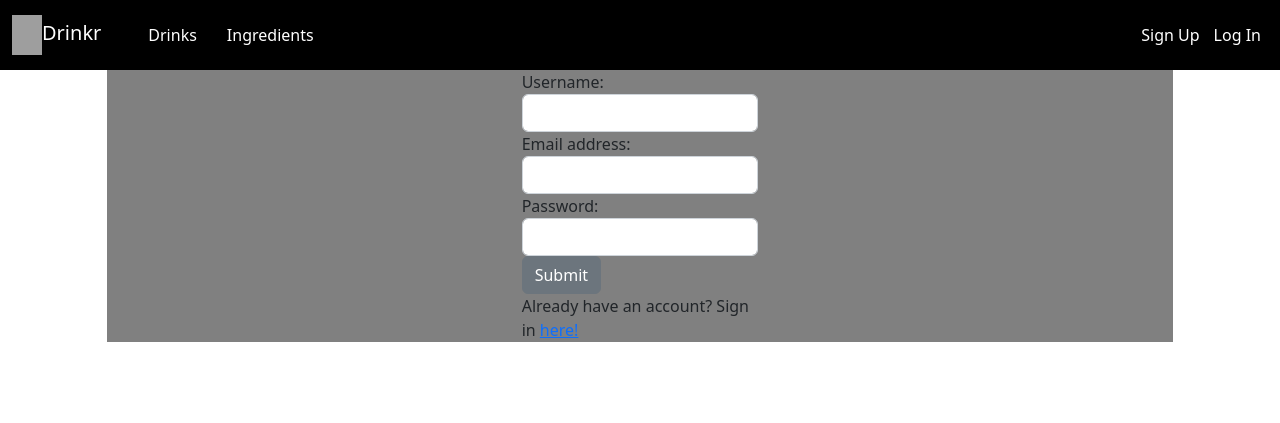
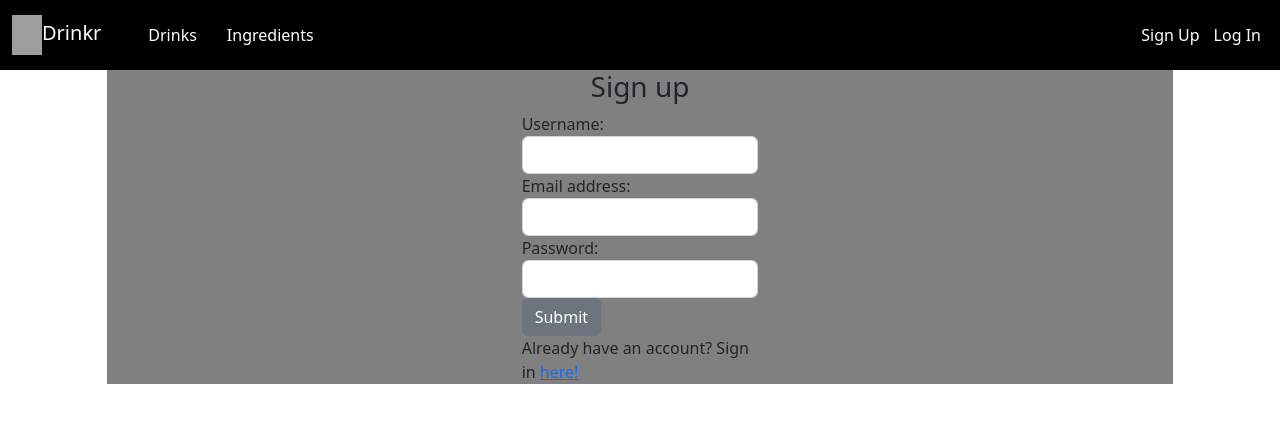
Before and after one commit to cookm353/Drinkr, a Flask app: page /signup in a window 1280 px wide. Shown: the top 423 px of the page. Run offline with Flask 2, Linux system fonts and the light colour scheme; grey boxes are pictures that could not be loaded.

Commit message:
(mostly) done making forms

```diff
--- a/templates/users/login.html
+++ b/templates/users/login.html
@@ -3,7 +3,9 @@
 {% block title %}{% endblock %}
 
 {% block content %}
+
 <div class="container col-3">
+    <h2 class="text-center">Log In</h2>
     <form action="/login" method="POST" id="loginForm">
         {{ form.hidden_tag() }}
 
--- a/templates/users/signup.html
+++ b/templates/users/signup.html
@@ -4,6 +4,7 @@
 
 {% block content %}
 <div class="container col-3">
+    <h3 class="text-center">Sign up</h3>
     <form action="/signup" method="POST" id="signupForm">
         {{ form.hidden_tag() }}
 
```
